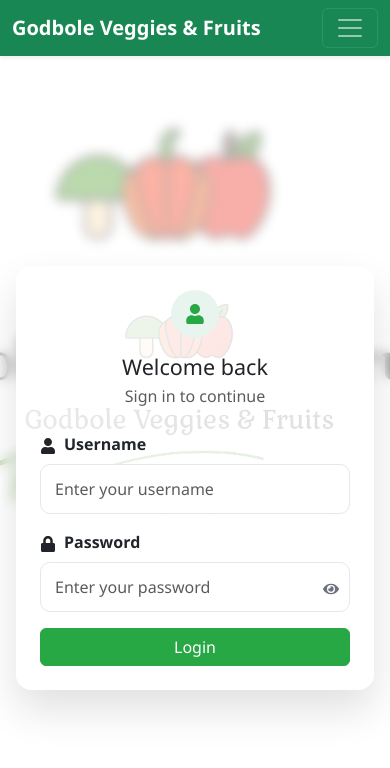
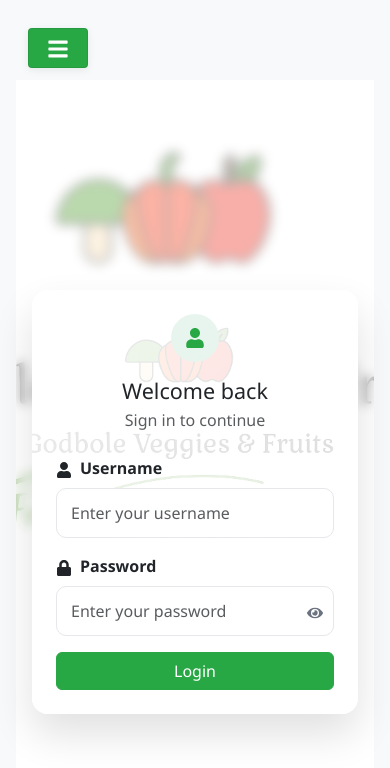
Before and after one commit to godbolevikrant/Godbole-Veggies-Fruits, a React (Vite) app in the folder Billing App/Frontend/: page /login in a window 390 px wide. Shown: the top 768 px of the page. Built offline with nearby package versions, Linux system fonts and the light colour scheme; sample sign-in values are in the browser's storage.

Commit message:
Refactor App component to implement Sidebar for navigation; replace Navbar with Sidebar and add toggle functionality for mobile view. Update styles for Sidebar layout and backdrop to enhance user experience.

```diff
--- a/Billing App/Frontend/src/App.jsx
+++ b/Billing App/Frontend/src/App.jsx
@@ -1,4 +1,6 @@
 import { Routes, Route, Navigate } from 'react-router-dom';
+import { useState } from 'react';
+import { FaBars } from 'react-icons/fa';
 import { useSelector } from 'react-redux';
 import Login from './components/Login';
 import Dashboard from './components/Dashboard';
@@ -6,7 +8,7 @@ import Products from './components/Products';
 import NewBill from './components/NewBill';
 import History from './components/History';
 import Reports from './components/Reports';
-import Navbar from './components/Navbar';
+import Sidebar from './components/Sidebar';
 import PendingBills from './components/PendingBills';
 
 function ProtectedRoute({ children }) {
@@ -15,10 +17,27 @@ function ProtectedRoute({ children }) {
 }
 
 function App() {
+  const { isAuthenticated } = useSelector((state) => state.auth);
+  const [isSidebarOpen, setIsSidebarOpen] = useState(false);
   return (
-    <div className="min-vh-100 bg-light">
-      <Navbar />
-      <Routes>
+    <div className="min-vh-100 bg-light d-flex">
+      {isAuthenticated && (
+        <>
+          <Sidebar isOpen={isSidebarOpen} onClose={() => setIsSidebarOpen(false)} />
+          {isSidebarOpen && <div className="sidebar-backdrop d-md-none" onClick={() => setIsSidebarOpen(false)}></div>}
+        </>
+      )}
+      <main className="flex-grow-1 p-3">
+        {isAuthenticated && (
+          <button
+            className="btn btn-success sidebar-toggle d-md-none"
+            onClick={() => setIsSidebarOpen(true)}
+            aria-label="Open navigation"
+          >
+            <FaBars />
+          </button>
+        )}
+        <Routes>
         <Route path="/login" element={<Login />} />
         <Route
           path="/"
@@ -68,7 +87,8 @@ function App() {
             </ProtectedRoute>
           }
         />
-      </Routes>
+        </Routes>
+      </main>
     </div>
   );
 }
--- a/Billing App/Frontend/src/components/Navbar.jsx
+++ b/Billing App/Frontend/src/components/Navbar.jsx
@@ -1,86 +1,2 @@
-import { useSelector, useDispatch } from 'react-redux';
-import { NavLink } from 'react-router-dom';
-import { logout } from '../store/authSlice';
-import { FaSignOutAlt } from 'react-icons/fa';
-
-function Navbar() {
-  const { isAuthenticated } = useSelector((state) => state.auth);
-  const dispatch = useDispatch();
-  const closeNav = () => {
-    const el = document.getElementById('mainNav');
-    // Bootstrap 5 Collapse instance hide
-    if (el && window.bootstrap) {
-      const instance = window.bootstrap.Collapse.getOrCreateInstance(el, { toggle: false });
-      instance.hide();
-    }
-  };
-
-  return (
-    <nav className="navbar navbar-expand-lg navbar-dark bg-success sticky-top shadow-sm">
-      <div className="container">
-        <NavLink className="navbar-brand d-flex align-items-center gap-2" to="/">
-          <span className="fw-semibold">Godbole Veggies & Fruits</span>
-        </NavLink>
-        {isAuthenticated && (
-          <>
-            <button
-              className="navbar-toggler"
-              type="button"
-              data-bs-toggle="collapse"
-              data-bs-target="#mainNav"
-              aria-controls="mainNav"
-              aria-expanded="false"
-              aria-label="Toggle navigation"
-            >
-              <span className="navbar-toggler-icon"></span>
-            </button>
-            <div className="collapse navbar-collapse" id="mainNav">
-              <ul className="navbar-nav ms-auto align-items-lg-center gap-lg-1">
-                <li className="nav-item">
-                  <NavLink onClick={closeNav} className={({ isActive }) => `nav-link${isActive ? ' active fw-semibold' : ''}`} to="/">
-                    Dashboard
-                  </NavLink>
-                </li>
-                <li className="nav-item">
-                  <NavLink onClick={closeNav} className={({ isActive }) => `nav-link${isActive ? ' active fw-semibold' : ''}`} to="/pending-bills">
-                    Pending Bills
-                  </NavLink>
-                </li>
-                <li className="nav-item">
-                  <NavLink onClick={closeNav} className={({ isActive }) => `nav-link${isActive ? ' active fw-semibold' : ''}`} to="/products">
-                    Products
-                  </NavLink>
-                </li>
-                <li className="nav-item">
-                  <NavLink onClick={closeNav} className={({ isActive }) => `nav-link${isActive ? ' active fw-semibold' : ''}`} to="/new-bill">
-                    New Bill
-                  </NavLink>
-                </li>
-                <li className="nav-item">
-                  <NavLink onClick={closeNav} className={({ isActive }) => `nav-link${isActive ? ' active fw-semibold' : ''}`} to="/history">
-                    History
-                  </NavLink>
-                </li>
-                <li className="nav-item">
-                  <NavLink onClick={closeNav} className={({ isActive }) => `nav-link${isActive ? ' active fw-semibold' : ''}`} to="/reports">
-                    Reports
-                  </NavLink>
-                </li>
-                <li className="nav-item">
-                  <button
-                    className="btn btn-sm btn-outline-light ms-lg-2"
-                    onClick={() => { closeNav(); dispatch(logout()); }}
-                  >
-                    <FaSignOutAlt className="me-2" /> Logout
-                  </button>
-                </li>
-              </ul>
-            </div>
-          </>
-        )}
-      </div>
-    </nav>
-  );
-}
-
+function Navbar() { return null; }
 export default Navbar;
--- /dev/null
+++ b/Billing App/Frontend/src/components/Sidebar.jsx
@@ -0,0 +1,46 @@
+import { NavLink } from 'react-router-dom';
+import { useDispatch } from 'react-redux';
+import { FaSignOutAlt } from 'react-icons/fa';
+import { logout } from '../store/authSlice';
+
+function Sidebar({ isOpen, onClose }) {
+  const dispatch = useDispatch();
+
+  return (
+    <aside className={`sidebar d-flex flex-column bg-success text-white p-3 ${isOpen ? 'open' : ''}`}>
+      <div className="mb-3 px-2">
+        <div className="fw-semibold">Godbole Veggies & Fruits</div>
+      </div>
+      <nav className="nav nav-pills flex-column mb-auto">
+        <NavLink onClick={onClose} end to="/" className={({ isActive }) => `nav-link sidebar-link ${isActive ? 'active' : 'text-white-50'}`}>
+          Dashboard
+        </NavLink>
+        <NavLink onClick={onClose} to="/pending-bills" className={({ isActive }) => `nav-link sidebar-link ${isActive ? 'active' : 'text-white-50'}`}>
+          Pending Bills
+        </NavLink>
+        <NavLink onClick={onClose} to="/products" className={({ isActive }) => `nav-link sidebar-link ${isActive ? 'active' : 'text-white-50'}`}>
+          Products
+        </NavLink>
+        <NavLink onClick={onClose} to="/new-bill" className={({ isActive }) => `nav-link sidebar-link ${isActive ? 'active' : 'text-white-50'}`}>
+          New Bill
+        </NavLink>
+        <NavLink onClick={onClose} to="/history" className={({ isActive }) => `nav-link sidebar-link ${isActive ? 'active' : 'text-white-50'}`}>
+          History
+        </NavLink>
+        <NavLink onClick={onClose} to="/reports" className={({ isActive }) => `nav-link sidebar-link ${isActive ? 'active' : 'text-white-50'}`}>
+          Reports
+        </NavLink>
+      </nav>
+      <div className="mt-auto pt-3">
+        <button
+          className="btn btn-sm btn-outline-light w-100 d-flex align-items-center justify-content-center"
+          onClick={() => { dispatch(logout()); onClose && onClose(); }}
+        >
+          <FaSignOutAlt className="me-2" /> Logout
+        </button>
+      </div>
+    </aside>
+  );
+}
+
+export default Sidebar;
--- a/Billing App/Frontend/src/index.css
+++ b/Billing App/Frontend/src/index.css
@@ -118,3 +118,55 @@ body {
   .login-card { padding: 1.25rem; margin: 0 1rem; }
   .login-icon { width: 48px; height: 48px; font-size: 20px; }
 }
+
+/* Sidebar layout */
+.sidebar {
+  width: 240px;
+  min-height: 100vh;
+  position: sticky;
+  top: 0;
+}
+
+.sidebar-toggle {
+  position: relative;
+  width: 60px;
+  height: 40px;
+  border-radius: 4px;
+  padding: 0;
+  margin: 12px;
+  border: 1px solid rgba(0,0,0,0.08);
+  box-shadow: 0 2px 8px rgba(0,0,0,0.08);
+}
+
+.sidebar-toggle svg { font-size: 22px; }
+
+.sidebar-backdrop {
+  position: fixed;
+  inset: 0;
+  background: rgba(0,0,0,0.35);
+  z-index: 1050;
+}
+
+.sidebar-link {
+  color: #ffffffcc;
+}
+
+.sidebar-link.active {
+  color: #fff !important;
+  background-color: rgba(255,255,255,0.15) !important;
+}
+
+/* Mobile behavior: slide-in */
+@media (max-width: 767.98px) {
+  .sidebar {
+    position: fixed;
+    left: -260px;
+    top: 0;
+    height: 100vh;
+    transition: left 200ms ease;
+    z-index: 1052;
+  }
+  .sidebar.open {
+    left: 0;
+  }
+}
```
